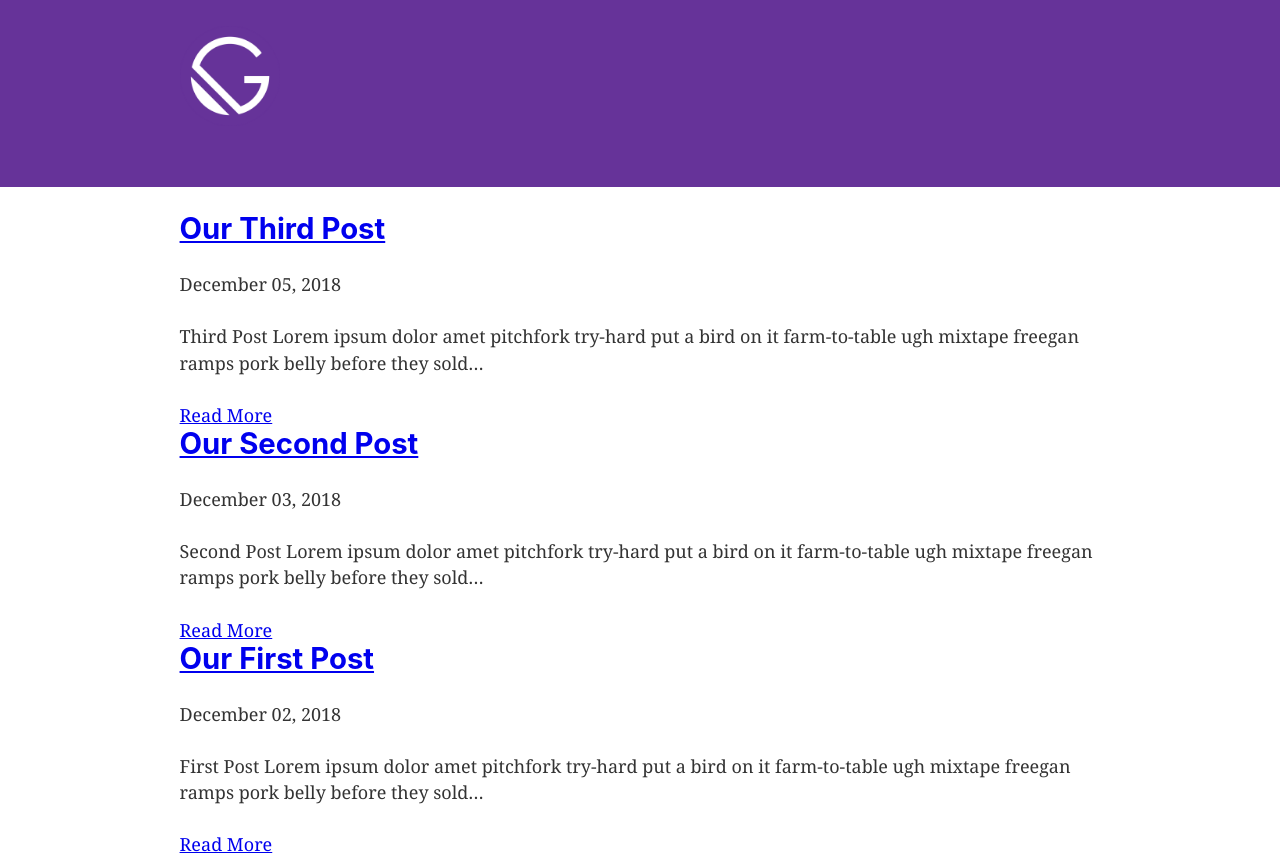
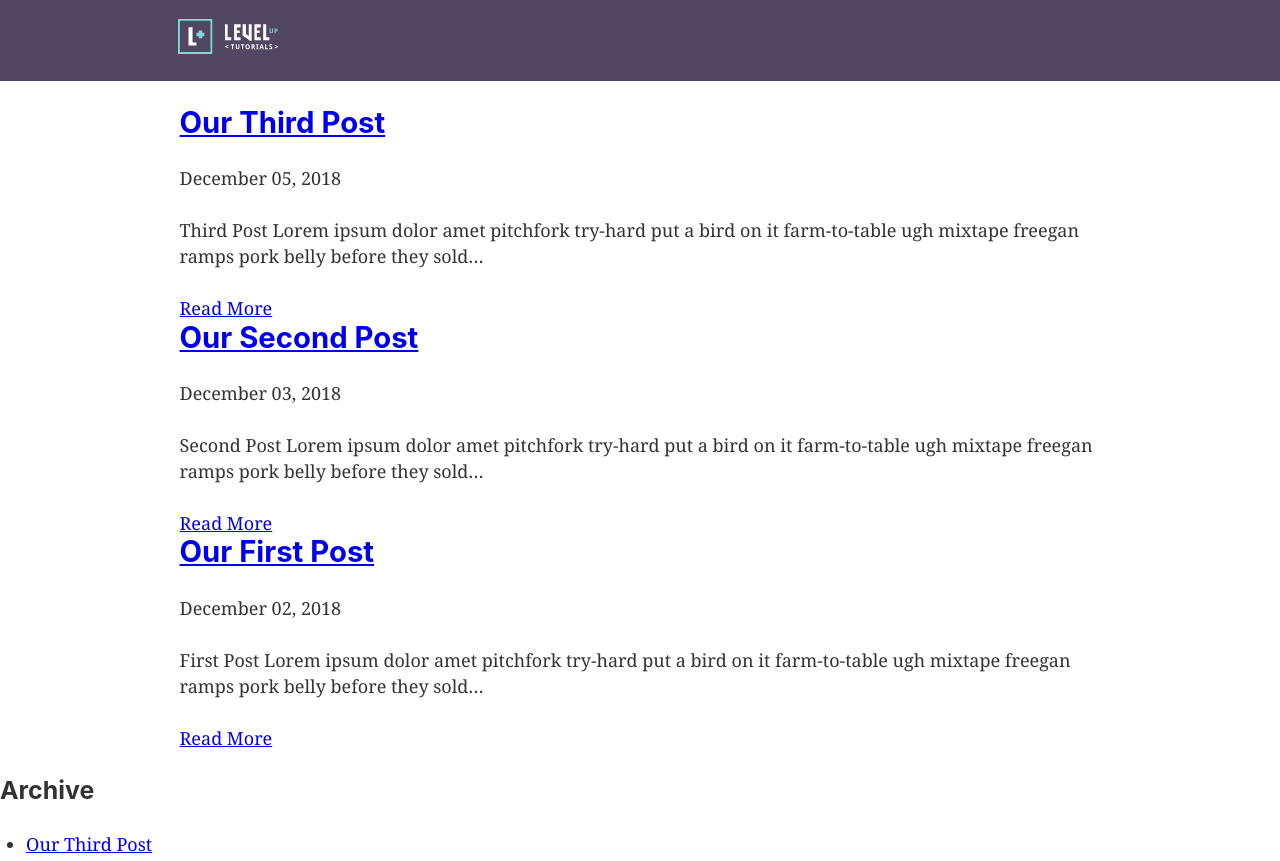
Before and after one commit to eneax/learn-basic-gatsby, a Gatsby site: page / in a window 1280 px wide. Shown: the top 861 px of the page. Built offline with nearby package versions, Linux system fonts and the light colour scheme; Gatsby itself is replaced by a stand-in of ours.

Commit message:
Create HeaderWrapper and HeaderContainer components using styled-components

```diff
--- a/gatsby-config.js
+++ b/gatsby-config.js
@@ -39,6 +39,7 @@
         name: 'posts'
       }
     },
-    'gatsby-transformer-remark'
+    'gatsby-transformer-remark',
+    'gatsby-plugin-styled-components',
   ],
 }
--- a/package.json
+++ b/package.json
@@ -4,18 +4,21 @@
   "version": "1.0.0",
   "author": "Kyle Mathews <mathews.kyle@gmail.com>",
   "dependencies": {
+    "babel-plugin-styled-components": "^1.9.2",
     "gatsby": "^2.0.53",
     "gatsby-image": "^2.0.20",
     "gatsby-plugin-manifest": "^2.0.9",
     "gatsby-plugin-offline": "^2.0.16",
     "gatsby-plugin-react-helmet": "^3.0.2",
     "gatsby-plugin-sharp": "^2.0.14",
+    "gatsby-plugin-styled-components": "^3.0.4",
     "gatsby-source-filesystem": "^2.0.10",
     "gatsby-transformer-remark": "^2.1.15",
     "gatsby-transformer-sharp": "^2.1.8",
     "react": "^16.6.3",
     "react-dom": "^16.6.3",
-    "react-helmet": "^5.2.0"
+    "react-helmet": "^5.2.0",
+    "styled-components": "^4.1.2"
   },
   "keywords": [
     "gatsby"
--- a/src/components/header.js
+++ b/src/components/header.js
@@ -1,22 +1,27 @@
 import React from 'react'
 import { Link } from 'gatsby'
 
-import gatsbyLogo from '../images/gatsby-icon.png'
+import logo from '../images/logo.svg'
+
+import styled from 'styled-components'
+
+const HeaderWrapper = styled.div`
+  background: #524763;
+  margin-bottom: 1.45rem;
+  img {
+    margin-bottom: 0;
+  }
+`
+
+const HeaderContainer = styled.div`
+  margin: 0 auto;
+  max-width: 960px;
+  padding: 1rem;
+`
 
 const Header = ({ siteTitle }) => (
-  <div
-    style={{
-      background: 'rebeccapurple',
-      marginBottom: '1.45rem',
-    }}
-  >
-    <div
-      style={{
-        margin: '0 auto',
-        maxWidth: 960,
-        padding: '1.45rem 1.0875rem',
-      }}
-    >
+  <HeaderWrapper>
+    <HeaderContainer>
       <h1 style={{ margin: 0 }}>
         <Link
           to="/"
@@ -29,13 +34,13 @@
             style={{
               width: '100px'
             }}
-            src={gatsbyLogo}
-            alt="Gatsby Logo"
+            src={logo}
+            alt="Level Up Tutorials Logo"
           />
         </Link>
       </h1>
-    </div>
-  </div>
+    </HeaderContainer>
+  </HeaderWrapper>
 )
 
 export default Header
```
Also changed, not shown: src/images/logo.svg (added), 2 other files.
